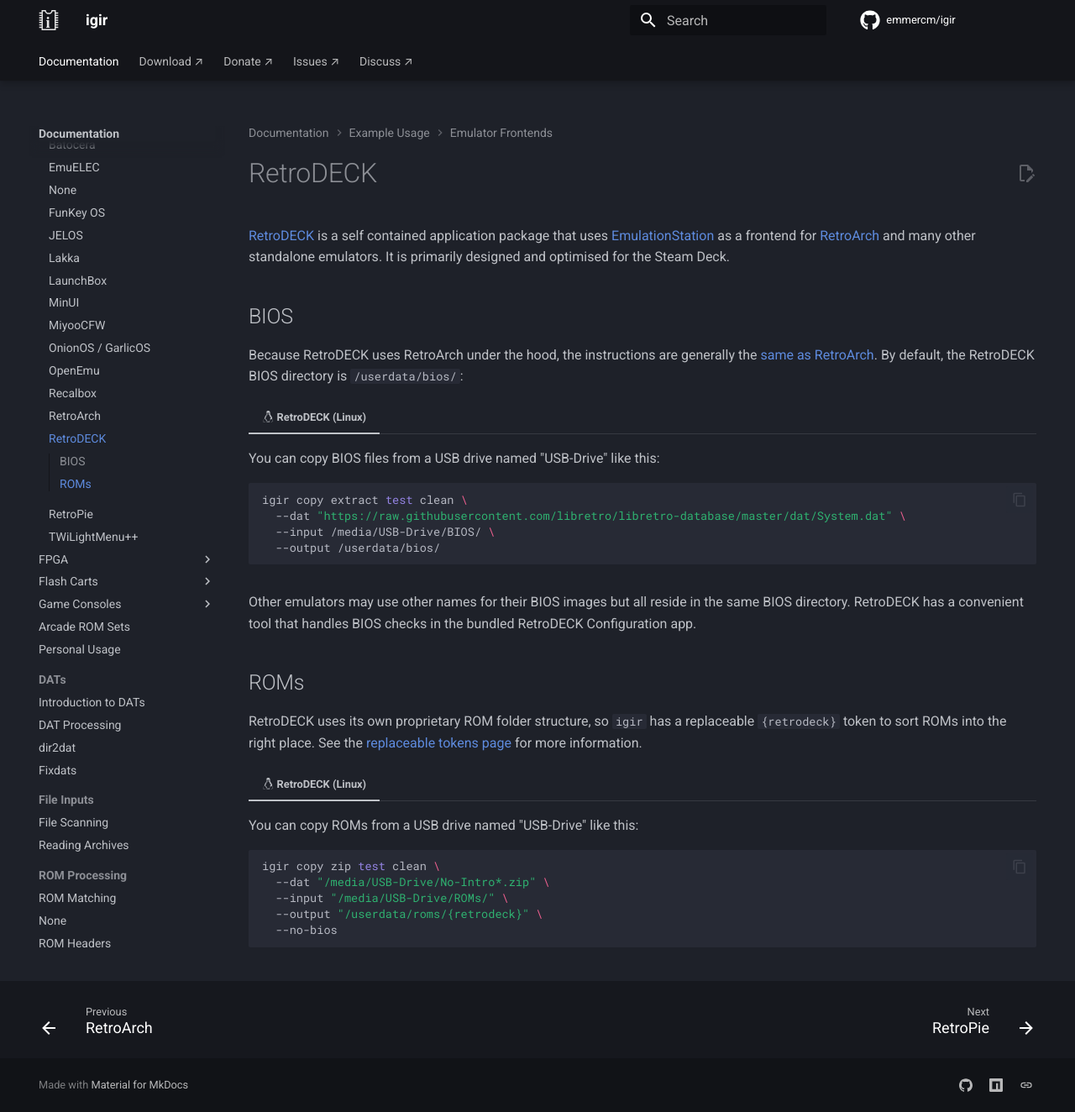
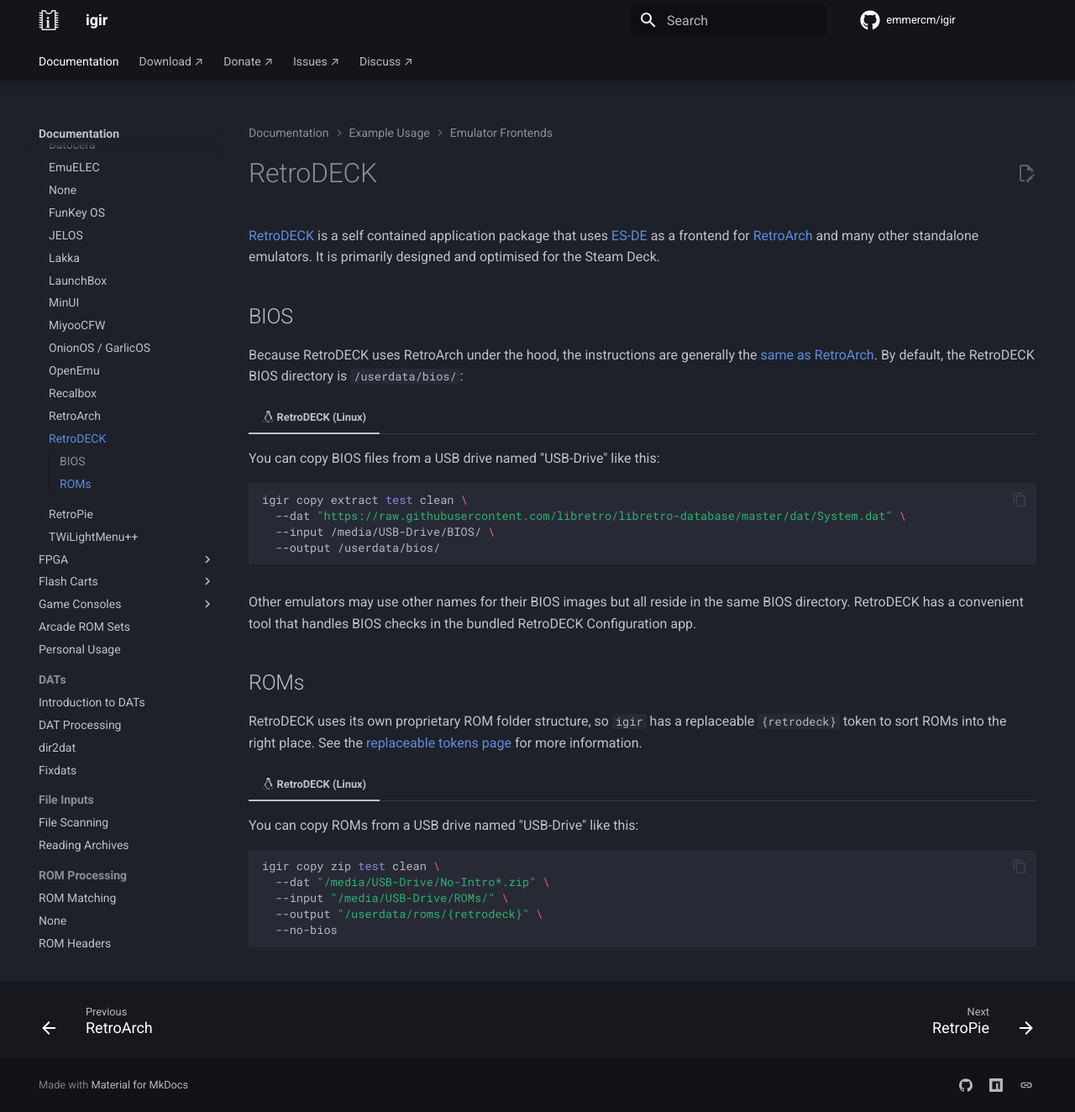
Before and after one commit to emmercm/igir, an MkDocs documentation site: the page built from docs/usage/desktop/retrodeck.md, in a window 1280 px wide and 1324 px high. Shown: the whole window at 84% size. Built offline with MkDocs 1.6.1 and Material for MkDocs 9.7.7, drawn with Linux system fonts in a browser that asks for light colours; comment, search, counter and statistics services are not loaded.

Commit message:
Update retrodeck.md

```diff
--- a/docs/usage/desktop/retrodeck.md
+++ b/docs/usage/desktop/retrodeck.md
@@ -1,6 +1,6 @@
 # RetroDECK
 
-[RetroDECK](https://retrodeck.net/) is a self contained application package that uses [EmulationStation](emulationstation.md) as a frontend for [RetroArch](retroarch.md) and many other standalone emulators. It is primarily designed and optimised for the Steam Deck.
+[RetroDECK](https://retrodeck.net/) is a self contained application package that uses [ES-DE](es-de.md) as a frontend for [RetroArch](retroarch.md) and many other standalone emulators. It is primarily designed and optimised for the Steam Deck.
 
 ## BIOS
 
```
